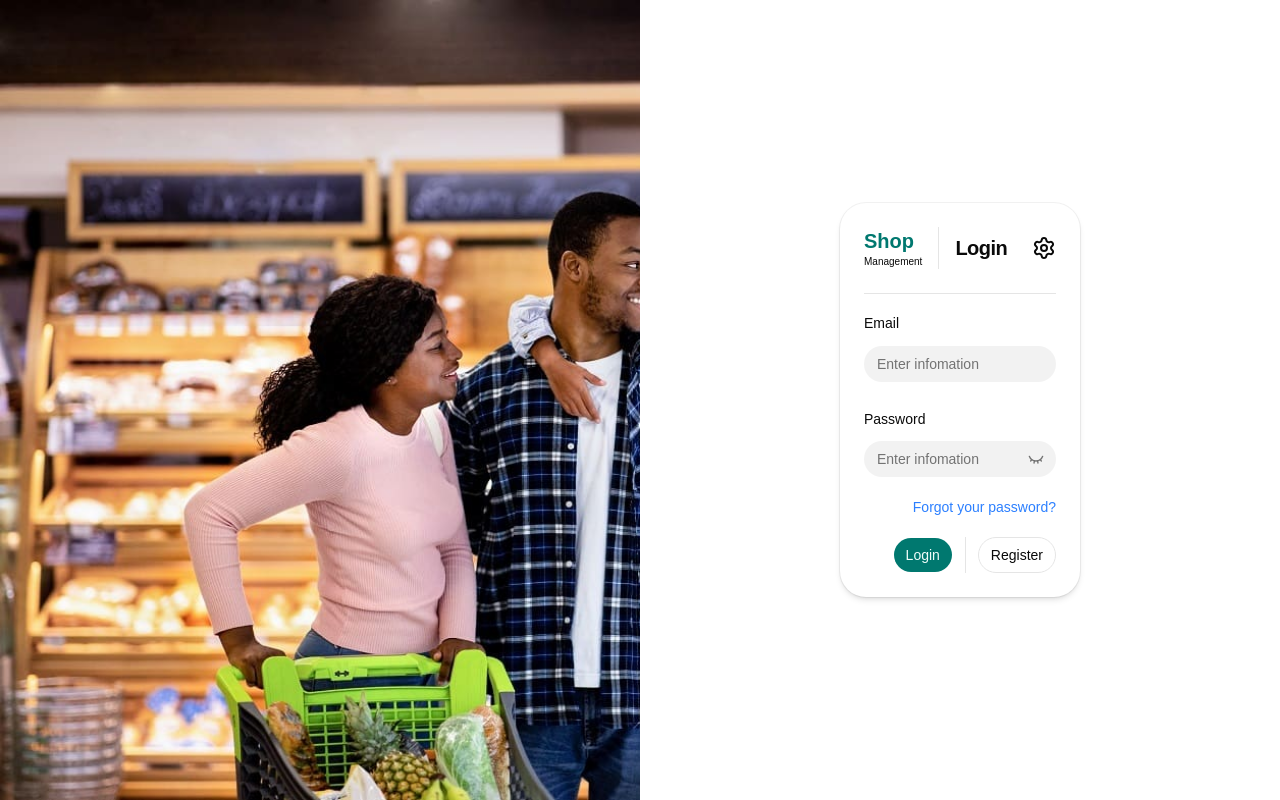
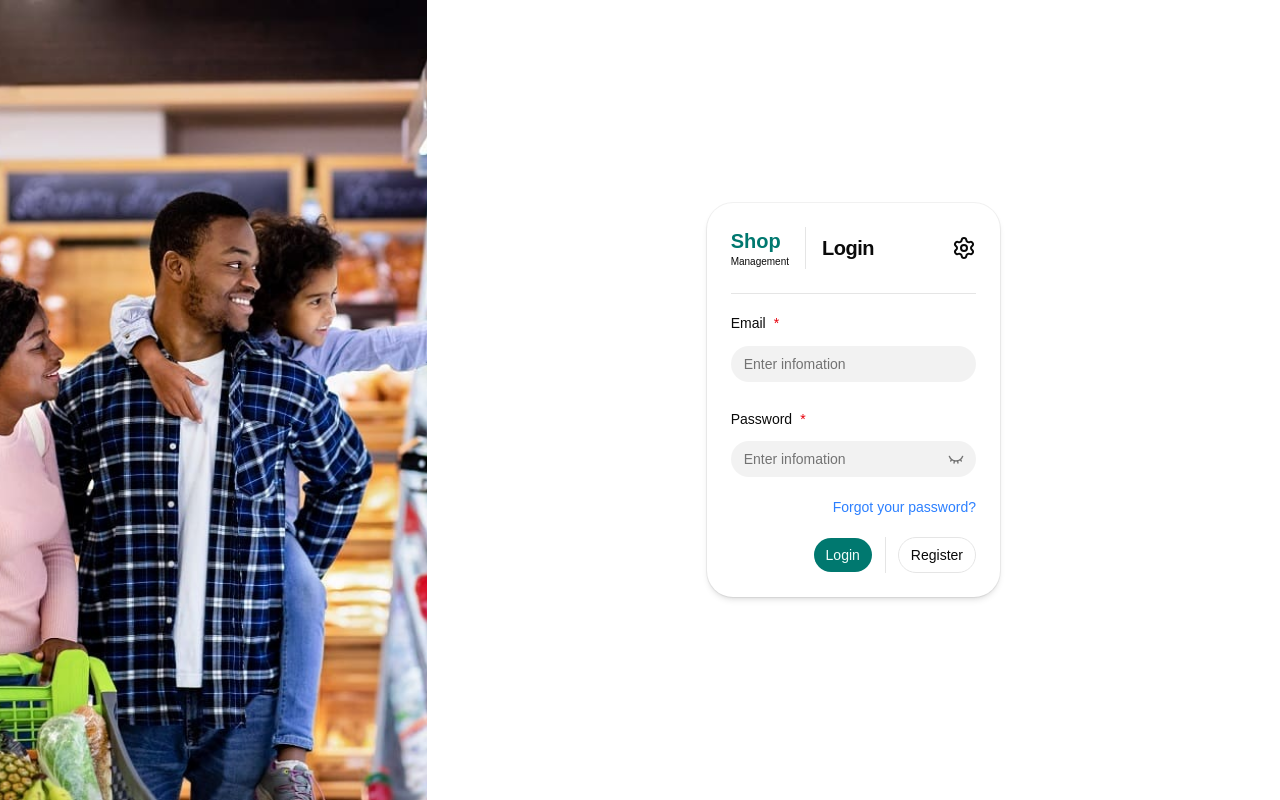
Before and after one commit to Tuong1994/Shop-Management-Page, a React (Vite) app: page /en/auth/login in a window 1280 px wide. Built offline with nearby package versions, Linux system fonts and the light colour scheme.

Commit message:
register page, forgot-password page finished

```diff
--- /dev/null
+++ b/src/components/control/label-required.tsx
@@ -0,0 +1,13 @@
+import type { FC } from "react"
+import { FieldLabel } from "../ui/field"
+
+const LabelRequired: FC<React.ComponentProps<typeof FieldLabel>> = ({ children, ...restProps }) => {
+  return (
+    <FieldLabel {...restProps}>
+      {children}
+      <span className="text-destructive">*</span>
+    </FieldLabel>
+  )
+}
+
+export default LabelRequired
--- a/src/features/auth/auth-layout.tsx
+++ b/src/features/auth/auth-layout.tsx
@@ -6,10 +6,10 @@ interface AuthLayoutProps {
 
 const AuthLayout: FC<AuthLayoutProps> = ({ children }) => {
   return (
-    <div className="flex h-screen">
-      <div className="h-full w-1/2 bg-[url(/banner.jpg)] bg-no-repeat bg-cover">
+    <div className="flex items-center justify-center 3xs:min-h-screen lg:h-screen">
+      <div className="h-full sm:hidden lg:block lg:w-1/3 bg-[url(/banner.jpg)] bg-no-repeat bg-cover bg-center">
       </div>
-      <div className="flex h-full w-1/2 items-center justify-center px-50">{children}</div>
+      <div className="flex h-full 3xs:w-full lg:w-2/3 items-center justify-center 3xs:px-2.5 md:px-40 lg:px-30 xl:px-70 py-2.5">{children}</div>
     </div>
   )
 }
--- a/src/pages/auth/forget-password/index.tsx
+++ b/src/pages/auth/forget-password/index.tsx
@@ -1,7 +1,38 @@
 import type { FC } from "react"
+import { Input } from "@/components/ui/input"
+import { Field, FieldGroup } from "@/components/ui/field"
+import { getRouteWithSub } from "@/lib/router/helper"
+import { routerPaths } from "@/lib/router/paths"
+import { Separator } from "@/components/ui/separator"
+import { Button } from "@/components/ui/button"
+import LabelRequired from "@/components/control/label-required"
+import LocaleLink from "@/locale/locale-link"
+import AuthForm from "@/features/auth/auth-form"
+import useLocale from "@/locale/use-locale"
 
 const ForgotPasswordPage: FC = () => {
-  return <>ForgotPassword</>
+  const { lang } = useLocale()
+
+  return (
+    <AuthForm formTitle={lang.auth.forgotPassword.title}>
+      <FieldGroup>
+        <Field>
+          <LabelRequired htmlFor="email">{lang.common.form.label.email}</LabelRequired>
+          <Input id="email" placeholder={lang.common.form.placeholder.enter} />
+        </Field>
+        <Field orientation="horizontal" className="mt-4 justify-end">
+          <Button type="submit">{lang.auth.forgotPassword.action}</Button>
+          <Separator orientation="vertical" />
+          <LocaleLink
+            className="mr-4 text-blue-500"
+            to={getRouteWithSub(routerPaths.AUTH.INDEX, routerPaths.AUTH.LOGIN)}
+          >
+            {lang.auth.login.title}
+          </LocaleLink>
+        </Field>
+      </FieldGroup>
+    </AuthForm>
+  )
 }
 
 export default ForgotPasswordPage
--- a/src/pages/auth/login/index.tsx
+++ b/src/pages/auth/login/index.tsx
@@ -1,12 +1,13 @@
 import type { FC } from "react"
 import { Input } from "@/components/ui/input"
-import { Field, FieldGroup, FieldLabel } from "@/components/ui/field"
+import { Field, FieldGroup } from "@/components/ui/field"
 import { Button } from "@/components/ui/button"
 import { Separator } from "@/components/ui/separator"
 import { routerPaths } from "@/lib/router/paths"
 import { getRouteWithSub } from "@/lib/router/helper"
 import AuthForm from "@/features/auth/auth-form"
 import InputPassword from "@/components/control/input-password"
+import LabelRequired from "@/components/control/label-required"
 import LocaleLink from "@/locale/locale-link"
 import useLocale from "@/locale/use-locale"
 
@@ -17,11 +18,11 @@ const LoginPage: FC = () => {
     <AuthForm formTitle={lang.auth.login.title}>
       <FieldGroup>
         <Field>
-          <FieldLabel htmlFor="email">{lang.common.form.label.email}</FieldLabel>
+          <LabelRequired htmlFor="email">{lang.common.form.label.email}</LabelRequired>
           <Input id="email" placeholder={lang.common.form.placeholder.enter} />
         </Field>
         <Field>
-          <FieldLabel htmlFor="password">{lang.common.form.label.password}</FieldLabel>
+          <LabelRequired htmlFor="password">{lang.common.form.label.password}</LabelRequired>
           <InputPassword id="password" />
         </Field>
       </FieldGroup>
--- a/src/pages/auth/register/index.tsx
+++ b/src/pages/auth/register/index.tsx
@@ -1,7 +1,49 @@
 import type { FC } from "react"
+import { Input } from "@/components/ui/input"
+import { Field, FieldGroup } from "@/components/ui/field"
+import { Button } from "@/components/ui/button"
+import { Separator } from "@/components/ui/separator"
+import { getRouteWithSub } from "@/lib/router/helper"
+import { routerPaths } from "@/lib/router/paths"
+import AuthForm from "@/features/auth/auth-form"
+import LocaleLink from "@/locale/locale-link"
+import LabelRequired from "@/components/control/label-required"
+import InputPassword from "@/components/control/input-password"
+import useLocale from "@/locale/use-locale"
 
 const RegisterPage: FC = () => {
-  return <>Register</>
+  const { lang } = useLocale()
+
+  return (
+    <AuthForm formTitle={lang.auth.register.title}>
+      <FieldGroup>
+        <Field>
+          <LabelRequired htmlFor="email">{lang.common.form.label.email}</LabelRequired>
+          <Input id="email" placeholder={lang.common.form.placeholder.enter} />
+        </Field>
+        <Field>
+          <LabelRequired htmlFor="password">{lang.common.form.label.password}</LabelRequired>
+          <InputPassword id="password" />
+        </Field>
+        <Field>
+          <LabelRequired htmlFor="phone">{lang.common.form.label.phone}</LabelRequired>
+          <Input id="phone" placeholder={lang.common.form.placeholder.enter} />
+        </Field>
+      </FieldGroup>
+      <Field orientation="horizontal" className="mt-4 justify-end">
+        <span>{lang.auth.register.note}?</span>
+        <LocaleLink
+          className="text-blue-500 mr-4"
+          to={getRouteWithSub(routerPaths.AUTH.INDEX, routerPaths.AUTH.LOGIN)}
+        >
+          {lang.auth.login.title}
+        </LocaleLink>
+
+        <Separator orientation="vertical" />
+        <Button type="submit">{lang.auth.register.title}</Button>
+      </Field>
+    </AuthForm>
+  )
 }
 
 export default RegisterPage
```
